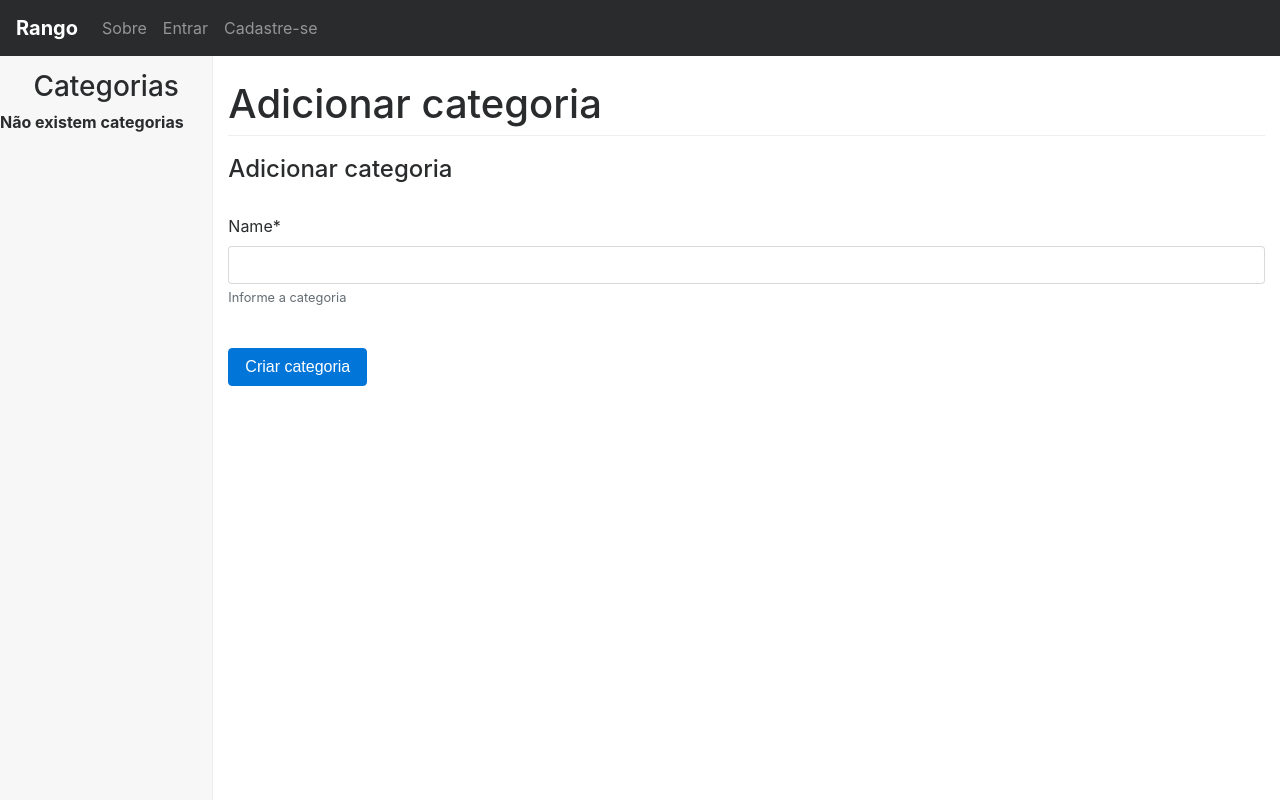
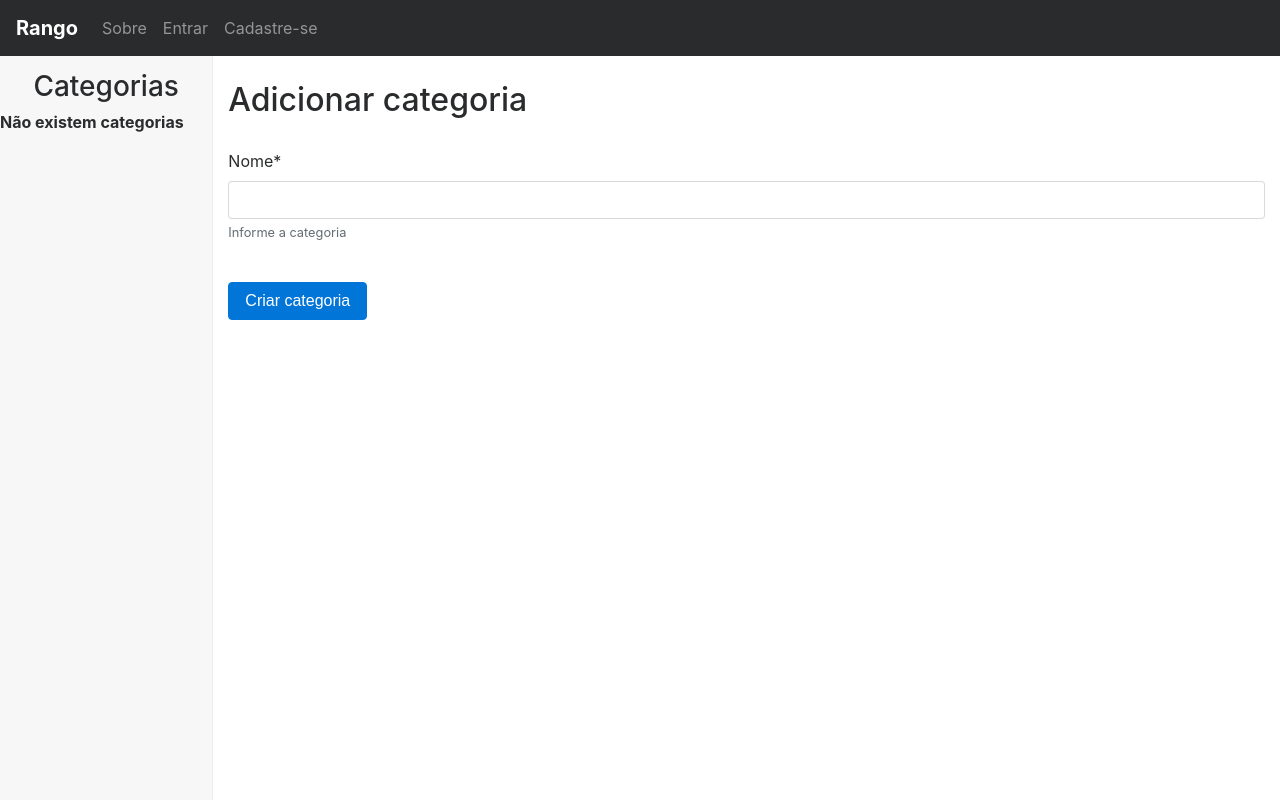
Before and after one commit to AndersonBatalha/tango_with_django, a Django app: page /rango/add_category/ in a window 1280 px wide. Run offline with Django 3.2, Linux system fonts and the light colour scheme; data that the repository does not hold is empty; some libraries are stand-ins or nearby versions.

Commit message:
Alterando o label do formulário

```diff
--- a/tango_with_django_project/rango/forms.py
+++ b/tango_with_django_project/rango/forms.py
@@ -4,9 +4,9 @@ from django.contrib.auth.models import User
 from .models import Page, Category, UserProfile
 
 class CategoryForm(forms.ModelForm):
-    name = forms.CharField(max_length=128, help_text='Informe a categoria')
-    views = forms.IntegerField(widget=forms.HiddenInput(), initial=0)
-    likes = forms.IntegerField(widget=forms.HiddenInput(), initial=0)
+    name = forms.CharField(label='Nome', max_length=128, help_text='Informe a categoria')
+    views = forms.IntegerField(label='Views', widget=forms.HiddenInput(), initial=0)
+    likes = forms.IntegerField(label='Curtidas', widget=forms.HiddenInput(), initial=0)
     slug = forms.CharField(widget=forms.HiddenInput(), required=False)
 
     class Meta:
@@ -14,16 +14,16 @@ class CategoryForm(forms.ModelForm):
         fields = ('name',)
 
 class PageForm(forms.ModelForm):
-    title = forms.CharField(max_length=128, help_text='Título da página')
-    url = forms.URLField(max_length=200, help_text='URL da página')
-    views = forms.IntegerField(widget=forms.HiddenInput, initial=0)
+    title = forms.CharField(label='Título', max_length=128, help_text='Título da página')
+    url = forms.URLField(label='URL', max_length=200, help_text='URL da página')
+    views = forms.IntegerField(label='Views',widget=forms.HiddenInput, initial=0)
 
     class Meta:
         model = Page
         exclude = ('category',)
 
 class UserForm(forms.ModelForm):
-    password = forms.CharField(widget=forms.PasswordInput())
+    password = forms.CharField(label='Senha', widget=forms.PasswordInput())
     class Meta:
         model = User
         fields = ('username', 'email', 'password')
--- a/tango_with_django_project/templates/rango/add_category.html
+++ b/tango_with_django_project/templates/rango/add_category.html
@@ -4,10 +4,9 @@
 {% block title_block %} - Adicionar categoria {% endblock title_block %}
 
 {% block body_block %}
-        <h1>Adicionar categoria</h1>
         <div>
             <form id="category_form" method="post" action="{% url 'add_category' %}">
-                <h4 class="form-signin-heading">Adicionar categoria</h4><br>
+                <h2 class="form-signin-heading">Adicionar categoria</h2><br>
 
                 {% csrf_token %}
 
--- a/tango_with_django_project/templates/rango/add_page.html
+++ b/tango_with_django_project/templates/rango/add_page.html
@@ -5,9 +5,8 @@
 {% block title_block %} - Adicionar página em "{{ category.name }}" {% endblock %}
 
 {% block body_block %}
-    <h1>Adicionar categoria</h1>
     <form role="form" id="page_form" method="post" action="{% url 'add_page' category.slug %}">
-        <h4 class="form-signin-heading">Adicionar página em <a href="{% url 'show_category' category.slug %}">{{ category.name }}</a></h4>
+        <h2 class="form-signin-heading">Adicionar página em <a href="{% url 'show_category' category.slug %}">{{ category.name }}</a></h2>
         <br>
 
         {% csrf_token %}
--- a/tango_with_django_project/templates/rango/category.html
+++ b/tango_with_django_project/templates/rango/category.html
@@ -25,7 +25,7 @@
                         <tr>
                             <th scope="row">{{ page.id }}</th>
                             <td>{{ page.title }}</td>
-                            <td>{{ page.url }}</td>
+                            <td><a href="{{ page.url }}" target="_blank">{{ page.url }}</a></td>
                             <td>{{ page.views }}</td>
                         </tr>
                     {% endfor %}
@@ -39,7 +39,7 @@
     {% if logado %}
         <a href="{% url 'add_page' category.slug %}">Adicionar página</a><br><br>
     {% endif %}
-
+ s
     {% else %}
         <h2>A categoria solicitada não existe.</h2>
     {% endif %}
```
